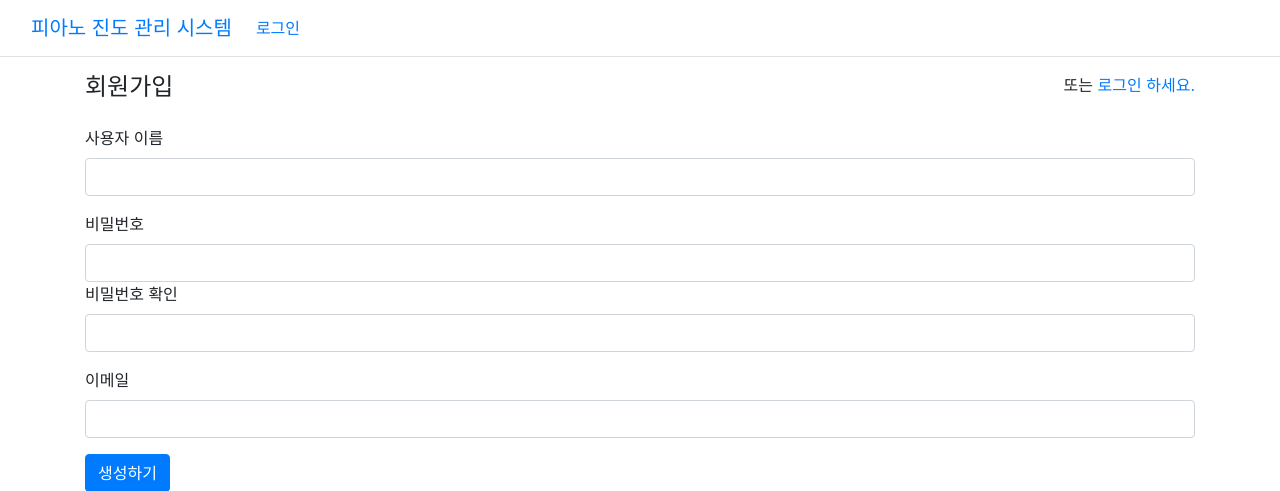
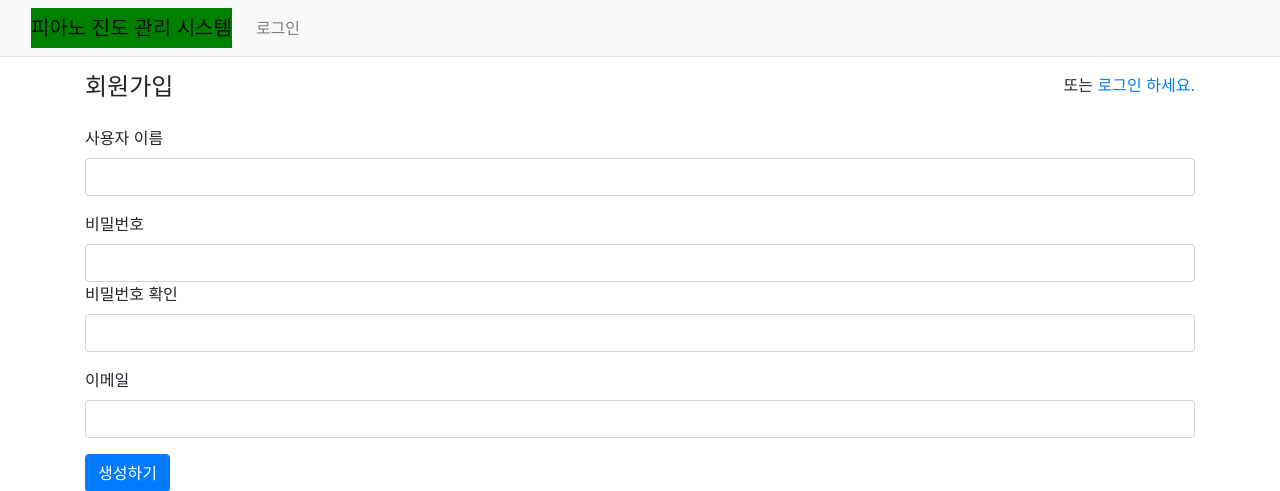
Before and after one commit to elidang/pybo, a Django app: page /common/signup/ in a window 1280 px wide. Shown: the top 491 px of the page. Run offline with Django 3.2, Linux system fonts and the light colour scheme; some libraries are stand-ins or nearby versions.

Commit message:
네비바 색 수정3

```diff
--- a/templates/navbar.html
+++ b/templates/navbar.html
@@ -1,7 +1,8 @@
 <!-- 네비게이션바 -->
-<nav class="navbar navbar-expand-lg navbar-#28a745 background-color:#28a745 border-bottom">
+<nav class="navbar navbar-expand-lg navbar-light bg-light border-bottom">
     <div class="container-fluid">
-        <a class="navbar-brand" href="{% url 'pybo:index' %}">피아노 진도 관리 시스템</a>
+
+        <a class="navbar-brand" href="{% url 'pybo:index' %}" style="background-color:green;" >피아노 진도 관리 시스템</a>
         <button class="navbar-toggler" type="button"
                 data-bs-toggle="collapse"
                 data-bs-target="#navbarSupportedContent"
```
